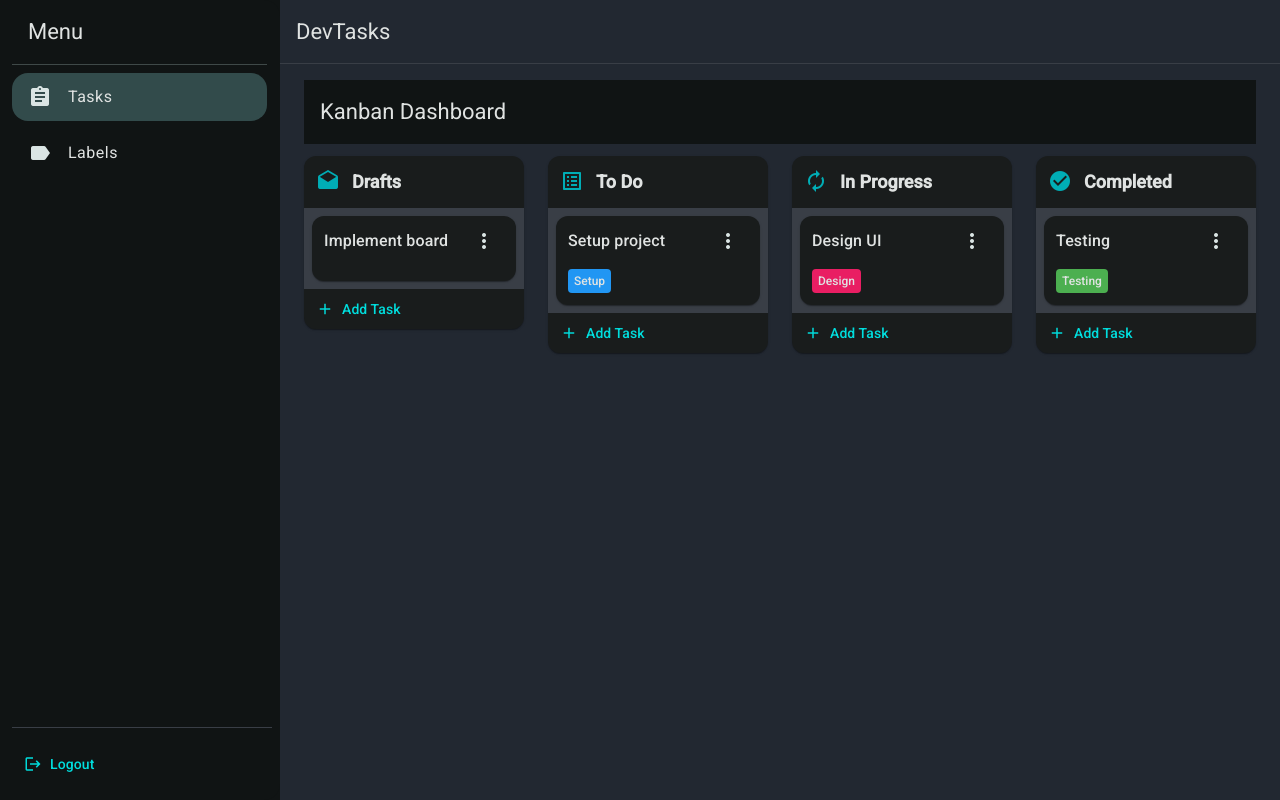
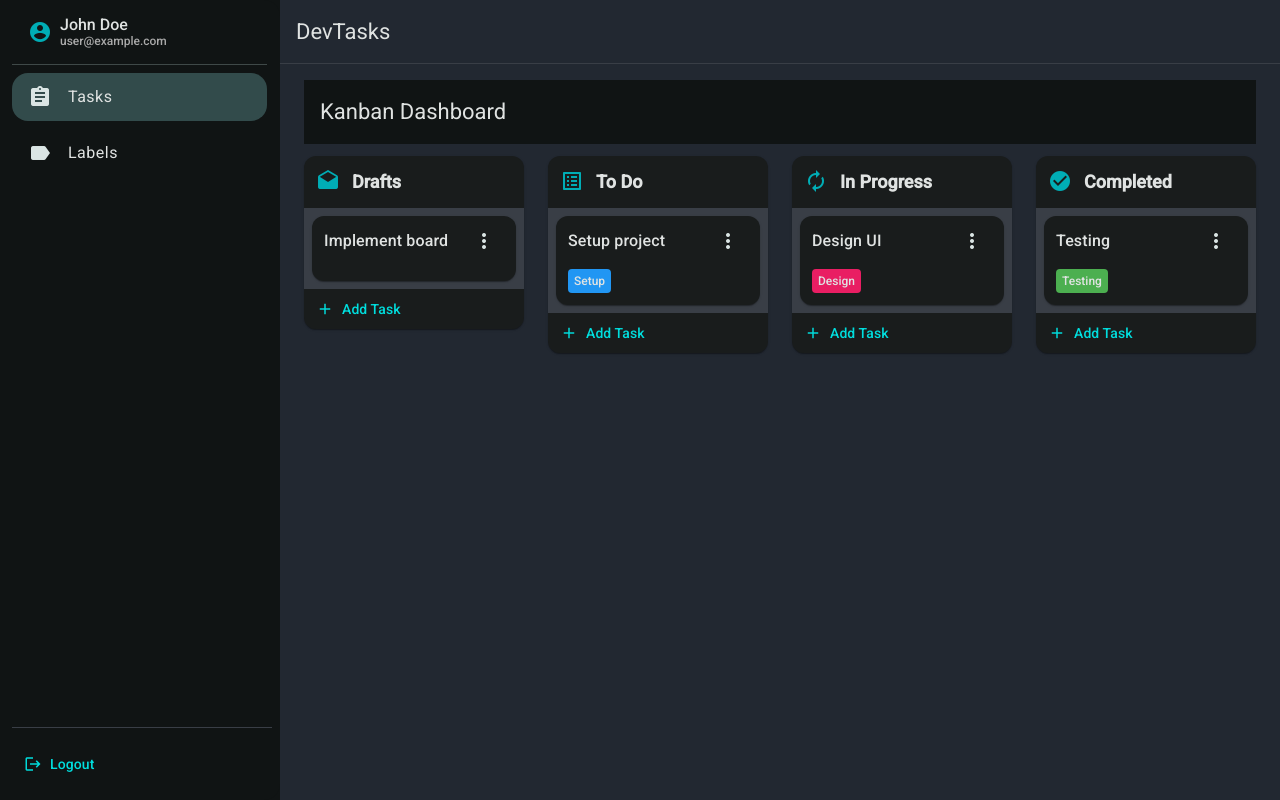
Before and after one commit to DlopezS98/ng-devtasks, an Angular app: page /login in a window 1280 px wide. Both pictures are taken after typing "name@example.com", "Sample123" into the empty fields and a click on the button "Login". Built offline with nearby package versions, Linux system fonts and the light colour scheme.

Commit message:
feat: enhance user info display in sidenav with account details and styling

```diff
--- a/src/app/pages/dashboard/dashboard.component.html
+++ b/src/app/pages/dashboard/dashboard.component.html
@@ -7,7 +7,13 @@
     [mode]="(isHandset$ | async) ? 'over' : 'side'"
     [opened]="(isHandset$ | async) === false"
   >
-    <mat-toolbar>Menu</mat-toolbar>
+    <mat-toolbar class="toolbar-user-info">
+      <mat-icon>account_circle</mat-icon>
+      <div class="user-details">
+        <span>{{ user()!.displayName }}</span>
+        <span class="user-email">{{ user()!.email }}</span>
+      </div>
+    </mat-toolbar>
     <mat-divider></mat-divider>
     <mat-nav-list>
       <a
--- a/src/app/pages/dashboard/dashboard.component.scss
+++ b/src/app/pages/dashboard/dashboard.component.scss
@@ -4,6 +4,32 @@
   .sidenav {
     padding: 0 12px;
     width: 280px;
+
+    .toolbar-user-info {
+      display: flex;
+      align-items: center;
+      justify-content: start;
+      gap: 8px;
+      // height: 64px;
+      font-size: 16px;
+      font-weight: 500;
+      background-color: #222831;
+
+      mat-icon {
+        color: #00adb5;
+      }
+
+      .user-details {
+        display: flex;
+        flex-direction: column;
+        line-height: 1.2;
+
+        .user-email {
+          font-size: 12px;
+          color: #aaaaaa;
+        }
+      }
+    }
 
     .mat-toolbar {
       background: inherit;
--- a/src/app/pages/dashboard/dashboard.component.ts
+++ b/src/app/pages/dashboard/dashboard.component.ts
@@ -2,6 +2,7 @@ import { AuthStore } from '../../shared/state/auth.state';
 import {
   ChangeDetectionStrategy,
   Component,
+  computed,
   CUSTOM_ELEMENTS_SCHEMA,
   inject,
   signal,
@@ -37,6 +38,7 @@ export class DashboardComponent {
   private breakpointObserver: BreakpointObserver = inject(BreakpointObserver);
   private router: Router = inject(Router);
   private authStore: AuthStore = inject(AuthStore);
+  public user = computed(() => this.authStore.user());
 
   isHandset$: Observable<boolean> = this.breakpointObserver.observe(Breakpoints.Handset).pipe(
     map((result) => result.matches),
```
